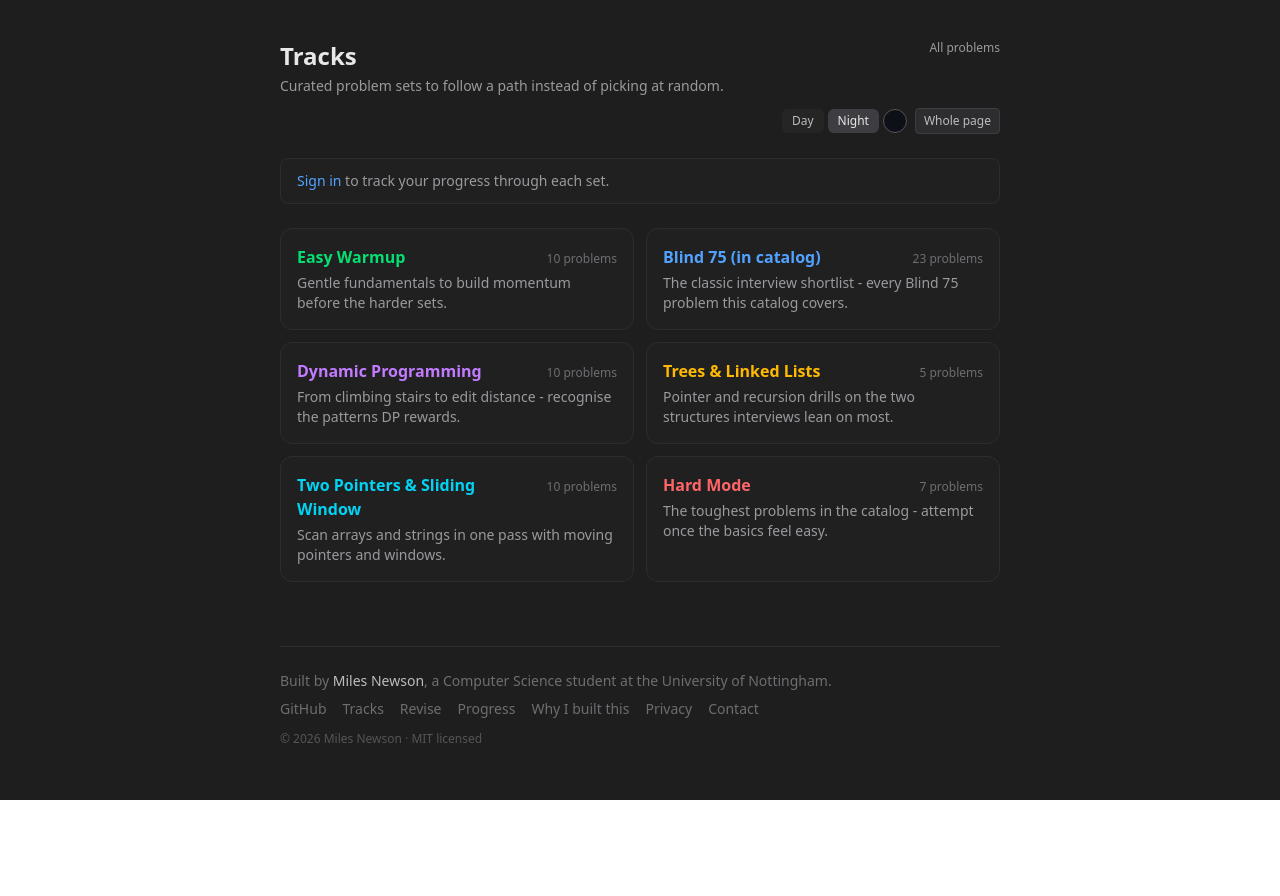
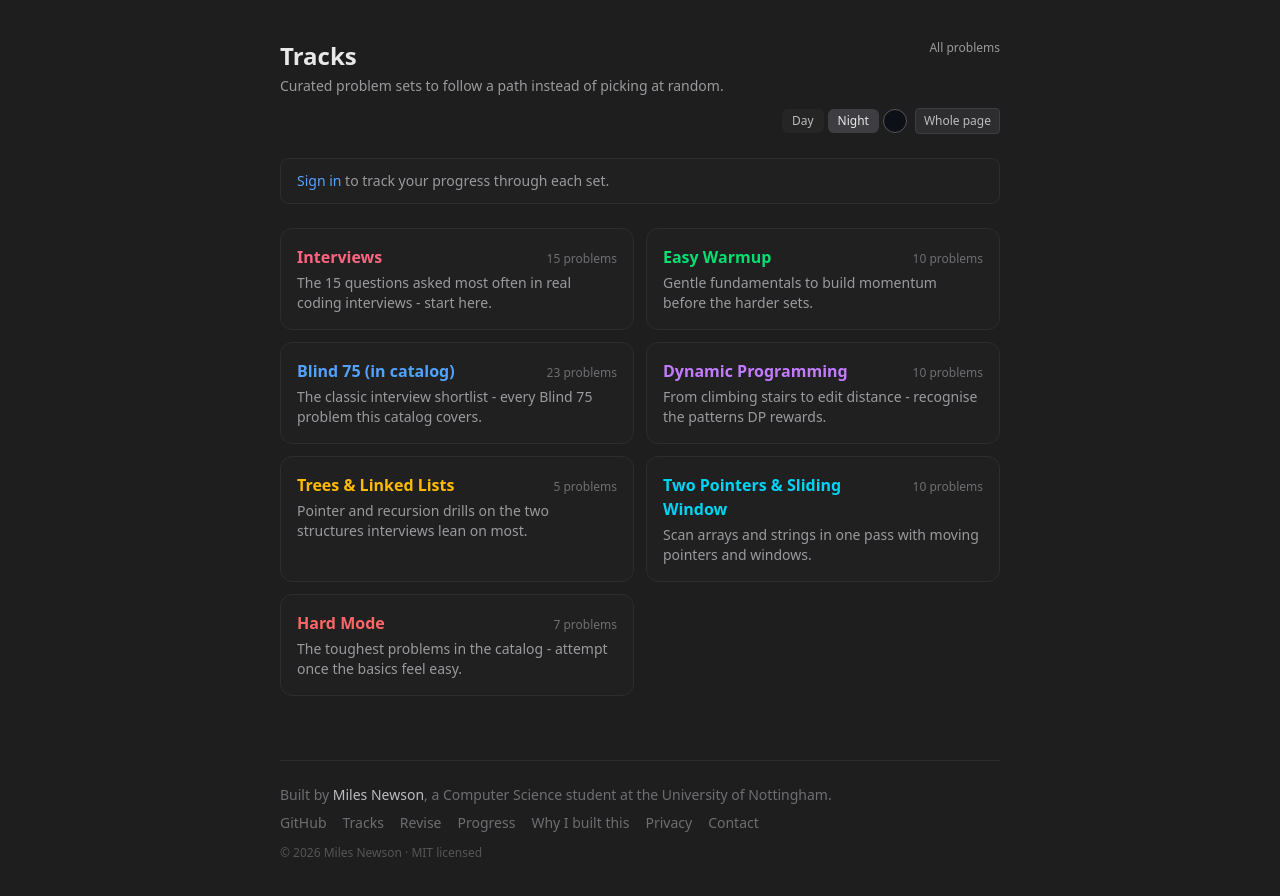
Before and after one commit to MNewson21/CodingInterviewPractice, a React (Vite) app: page /tracks in a window 1280 px wide. Shown: the top 896 px of the page. Before the commit the page ends 800 px from the top, so only its background shows below. Built offline with nearby package versions, Linux system fonts and the light colour scheme; no server answers.

Commit message:
New Problem named Interviews

```diff
--- a/src/features/tracks/tracks.data.ts
+++ b/src/features/tracks/tracks.data.ts
@@ -18,6 +18,29 @@ export interface Track {
 }
 
 export const TRACKS: Track[] = [
+  {
+    id: 'interviews',
+    title: 'Interviews',
+    blurb: 'The 15 questions asked most often in real coding interviews - start here.',
+    accent: 'text-rose-400',
+    problemIds: [
+      'two-sum',
+      'valid-parentheses',
+      'best-time-to-buy-sell-stock',
+      'valid-anagram',
+      'maximum-subarray',
+      'product-except-self',
+      'top-k-frequent',
+      'longest-substring-no-repeat',
+      'container-most-water',
+      'coin-change',
+      'number-of-islands',
+      'merge-intervals',
+      'reverse-linked-list',
+      'merge-two-sorted-lists',
+      'validate-bst',
+    ],
+  },
   {
     id: 'easy-warmup',
     title: 'Easy Warmup',
```
